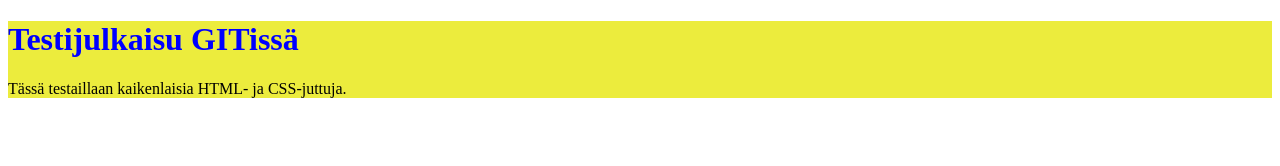
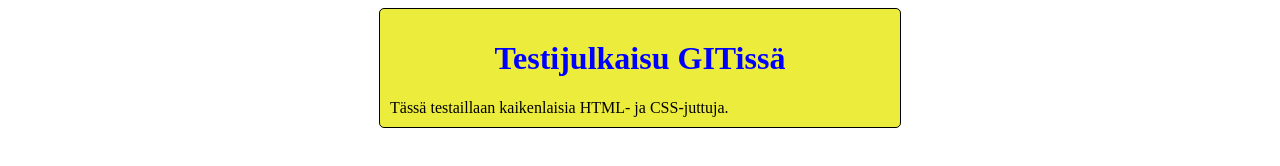
Before and after one commit to laitito/TestiSivut, a plain HTML site: page testi1/index.html in a window 1280 px wide. Drawn offline with Linux system fonts and the light colour scheme.

Commit message:
päivitys

```diff
--- a/testi1/css/styles.css
+++ b/testi1/css/styles.css
@@ -1,3 +1,14 @@
-h1 {color: blue}
+h1 {
+    color: blue;
+    text-align: center;
+}
 
-.tausta {background-color: rgb(236, 236, 61)}
+.tausta {
+    background-color: rgb(236, 236, 61);
+    width: 80%;
+    max-width: 500px;
+    margin: auto;
+    padding: 10px;
+    border: 1px solid black;
+    border-radius: 5px;
+}
```
